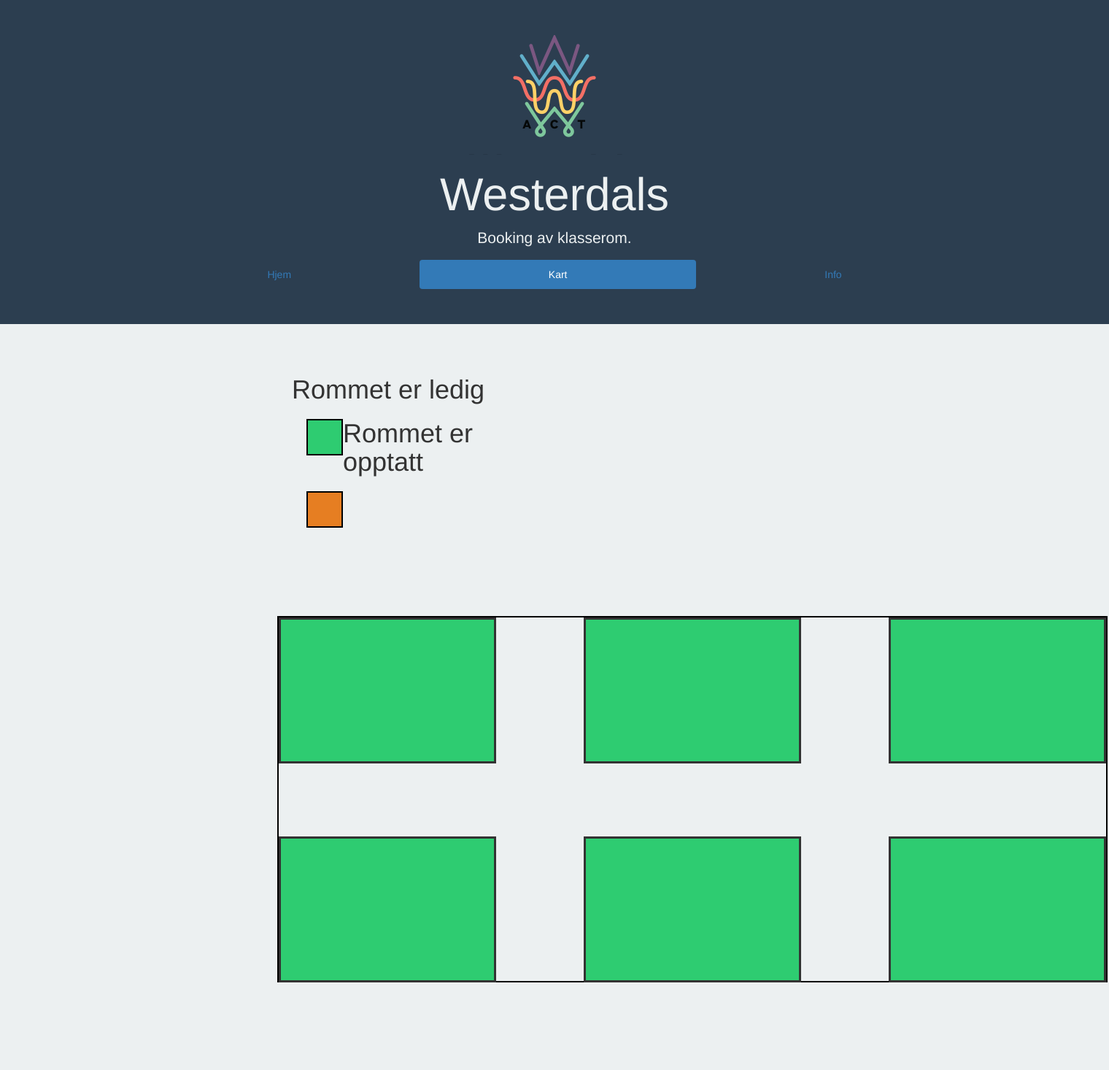
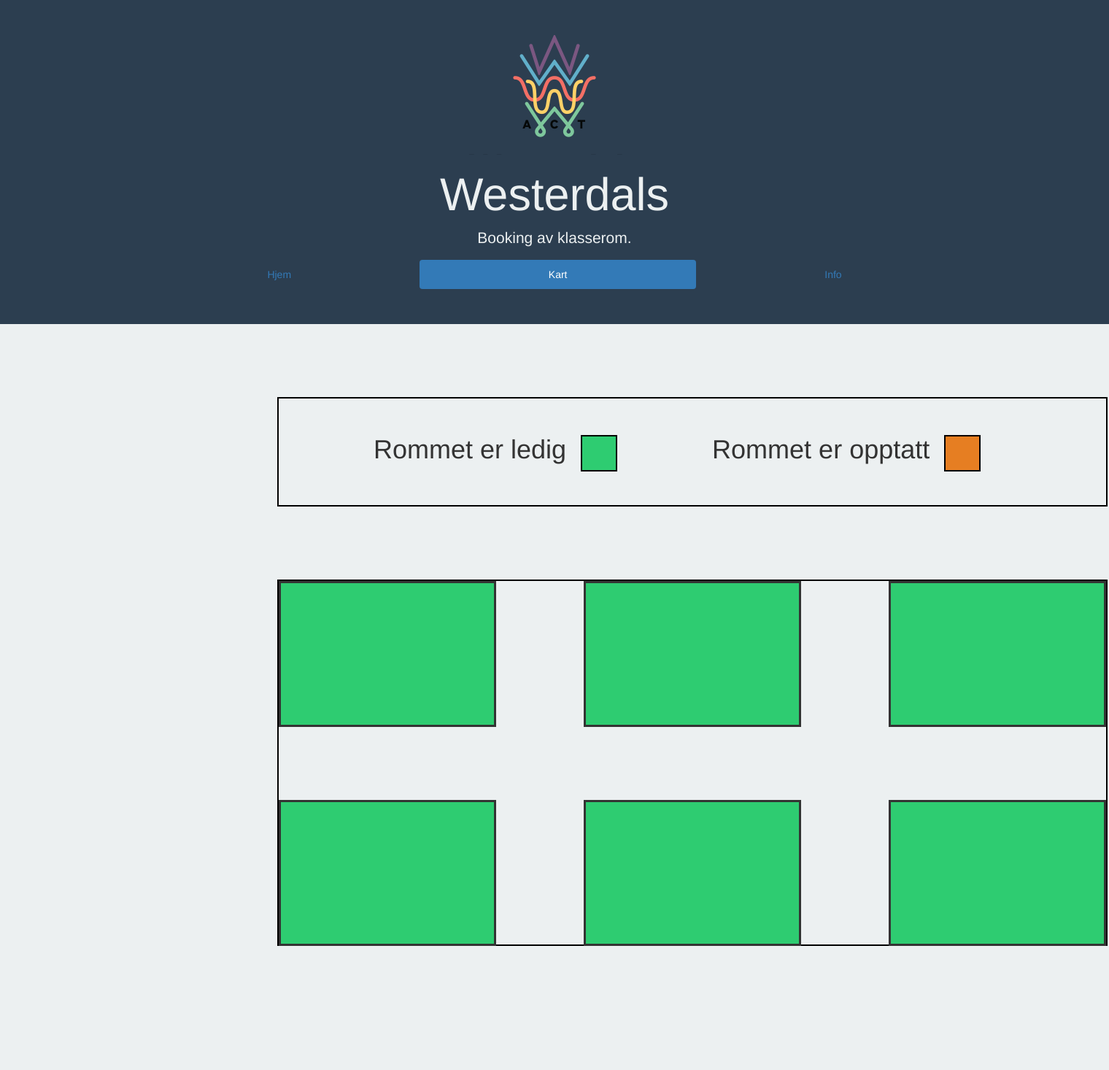
Before and after one commit to Alexander144/Skoleprosjekt-pj2100prosjekt, a PHP site: page /kart.html in a window 1520 px wide. Shown: the whole page at 73% size. After the commit the page ends 1296 px from the top, so only its background shows below. Run offline with PHP 8.4, Linux system fonts and the light colour scheme.

Commit message:
fikset div boksene

```diff
--- /dev/null
+++ b/Web prosjekt/css/custom-dist.css
@@ -0,0 +1 @@
+.rom_ledig{background-color:#2ecc71;border-radius:10px 10px 0 0;border-bottom:3px solid #2c3e50;min-height:50px}.rom_opptatt{background-color:#e67e22;border-radius:10px 10px 0 0;border-bottom:3px solid #2c3e50}.bestill{height:80px;margin:5px 0;border-radius:0 0 10px 10px;background-color:#1abc9c;border-top:3px solid #2c3e50;display:none}body{background-color:#ecf0f1}.jumbotron{background-color:#2c3e50;margin-bottom:0}.jumbotron h1{color:#ecf0f1}.jumbotron p{color:#ecf0f1}.rom{height:200px;width:298px;margin-right:120px;margin-bottom:100px;background-color:#2ecc71;border:solid;float:left}.rammerom{width:1138px;height:502px;border:solid 2px black;margin:120px;margin-left:380px;margin-top:400px}#rom3,#rom6{margin-right:0}.rom:hover{opacity:.2}.box{margin-left:20px;margin-top:10px;width:50px;height:50px;border:solid 2px black;float:left}#infofelt{float:left;margin-left:400px;margin-top:50px;margin-bottom:50px}#ledigBox{background-color:#2ecc71;float:left}#opptattBox{background-color:#e67e22}
--- a/Web prosjekt/css/custom.css
+++ b/Web prosjekt/css/custom.css
@@ -1 +1 @@
-.rom_ledig{background-color:#2ecc71;border-radius:10px 10px 0px 0px;border-bottom:3px solid #2c3e50;min-height:50px}.rom_opptatt{background-color:#e67e22;border-radius:10px 10px 0px 0px;border-bottom:3px solid #2c3e50}.bestill{height:80px;margin:5px 0px;border-radius:0px 0px 10px 10px;background-color:#1abc9c;border-top:3px solid #2c3e50;display:none}body{background-color:#ecf0f1}.jumbotron{background-color:#2c3e50;margin-bottom:0px}.jumbotron h1{color:#ecf0f1}.jumbotron p{color:#ecf0f1}.rom{height:200px;width:298px;margin-right:120px;margin-bottom:100px;background-color:#2ecc71;border:solid;float:left}.rammerom{width:1138px;height:502px;border:solid 2px black;margin:120px;margin-left:380px;margin-top:400px}#rom3,#rom6{margin-right:0px}.rom:hover{opacity:0.2}.box{margin-left:20px;margin-top:10px;width:50px;height:50px;border:solid 2px black;float:left}#infofelt{float:left;margin-left:400px;margin-top:50px;margin-bottom:50px}#ledigBox{background-color:#2ecc71;float:left}#opptattBox{background-color:#e67e22}
+.rom_ledig{background-color:#2ecc71;border-radius:10px 10px 0px 0px;border-bottom:3px solid #2c3e50;min-height:50px}.rom_opptatt{background-color:#e67e22;border-radius:10px 10px 0px 0px;border-bottom:3px solid #2c3e50}.bestill{height:80px;margin:5px 0px;border-radius:0px 0px 10px 10px;background-color:#1abc9c;border-top:3px solid #2c3e50;display:none}body{background-color:#ecf0f1}.jumbotron{background-color:#2c3e50;margin-bottom:0px}.jumbotron h1{color:#ecf0f1}.jumbotron p{color:#ecf0f1}.rom{height:200px;width:298px;margin-right:120px;margin-bottom:100px;background-color:#2ecc71;border:solid;float:left}.rammerom{width:1138px;height:502px;border:solid 2px black;margin:120px;margin-left:380px;margin-top:100px}#rom3,#rom6{margin-right:0px}.rom:hover{opacity:0.2}.box{margin-left:20px;margin-top:50px;width:50px;height:50px;border:solid 2px black;float:left}#infofelt{width:1138px;height:150px;border:solid 2px black;margin-left:380px;margin-top:100px}#infofelt h1{margin-left:130px;margin-top:50px;float:left}#ledigBox{background-color:#2ecc71}#opptattBox{background-color:#e67e22}
--- a/Web prosjekt/css/custom.scss
+++ b/Web prosjekt/css/custom.scss
@@ -52,7 +52,7 @@ body{
    border: solid 2px black;
    margin: 120px;
    margin-left: 380px;
-   margin-top: 400px;
+   margin-top: 100px;
 }
 #rom3{
     margin-right:0px;
@@ -65,21 +65,26 @@ body{
 }
 .box{
     margin-left: 20px;
-    margin-top: 10px;
+    margin-top: 50px;
     width: 50px;
     height: 50px;
     border: solid 2px black;
     float: left;
 }
 #infofelt{
-    float: left;
-    margin-left: 400px;
-    margin-top: 50px;
-    margin-bottom: 50px;
+   width: 1138px;
+   height: 150px;
+   border: solid 2px black;
+   margin-left: 380px;
+   margin-top: 100px;
+   h1{
+   margin-left: 130px;
+   margin-top: 50px;
+   float: left;
+   }
 }
 #ledigBox{
     background-color: $ledig;
-    float: left;
 }
 #opptattBox{
     background-color: $opptatt;
```
Also changed, not shown: 1 other file.
